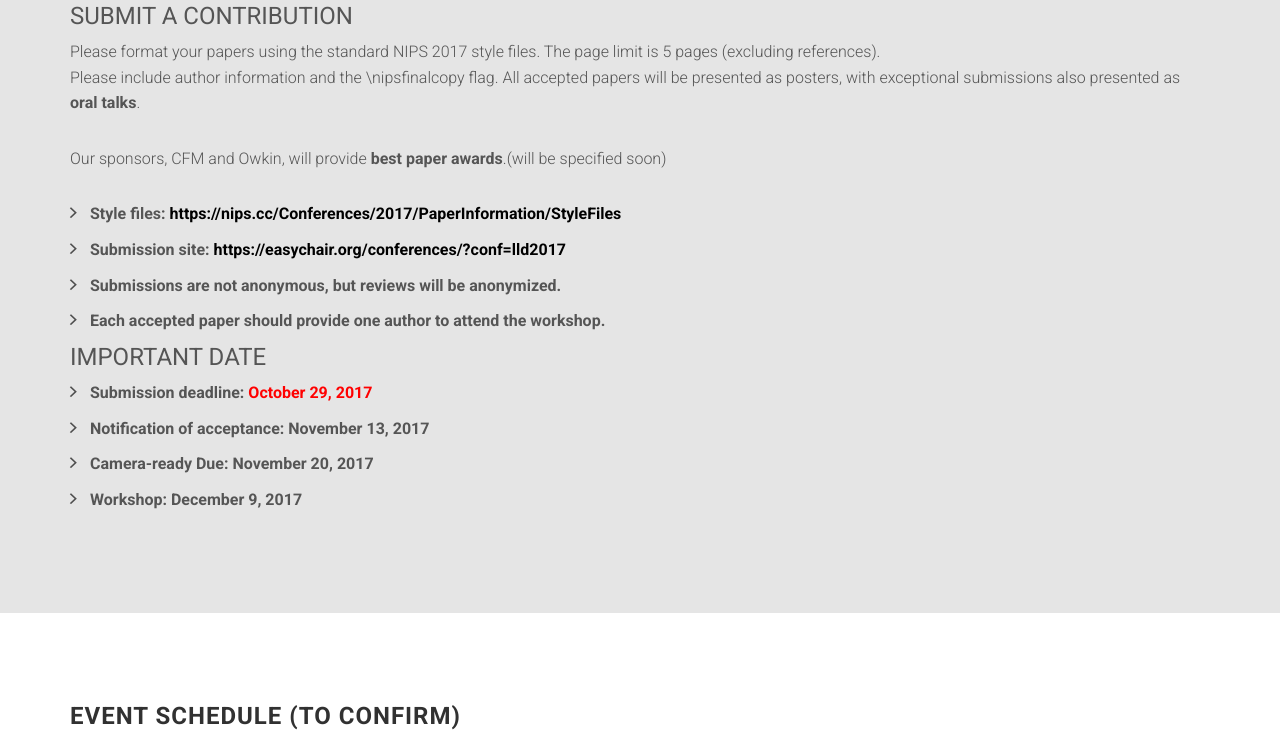
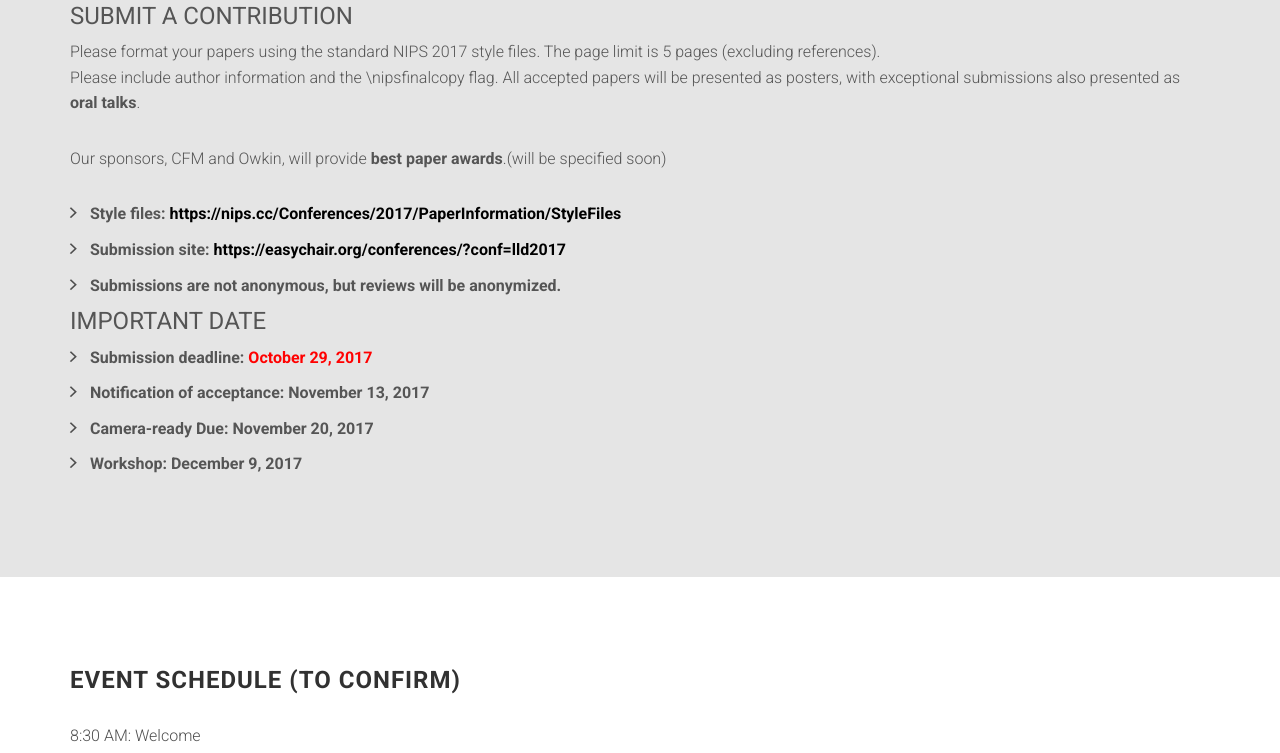
Before and after one commit to lld-workshop/lld-workshop.github.io, a website: page index.html in a window 1280 px wide. Shown: the part 2352-3105 px from the top of the page. Drawn offline with Linux system fonts and the light colour scheme; files whose address does not match are found by name.

Commit message:
removing the mention of the spekaer obligation

```diff
--- a/index.html
+++ b/index.html
@@ -184,7 +184,6 @@ TBA
 <li>Style files: <a href="https://nips.cc/Conferences/2017/PaperInformation/StyleFiles">https://nips.cc/Conferences/2017/PaperInformation/StyleFiles</a></li>
 <li>Submission site:  <a href="https://easychair.org/conferences/?conf=lld2017">https://easychair.org/conferences/?conf=lld2017</a></li>
 <li>Submissions are not anonymous, but reviews will be anonymized.</li>
-<li>Each accepted paper should provide one author to attend the workshop.</li>
 </ul>
 
                     <h3 class="text-uppercase mt0 font-400">Important date</h3>
```
